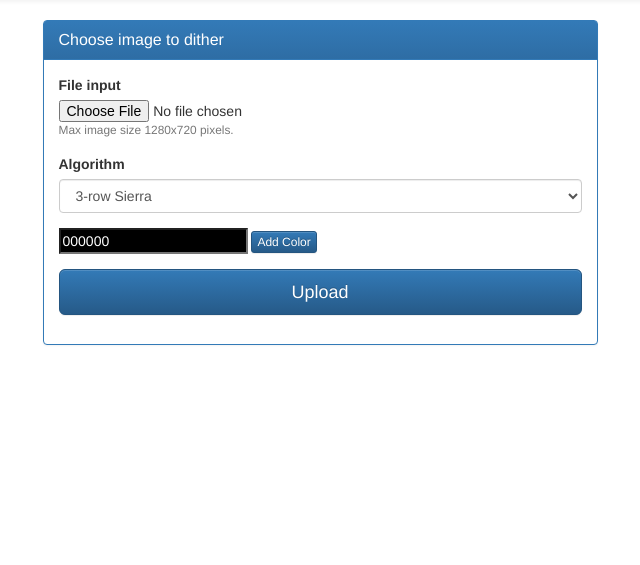
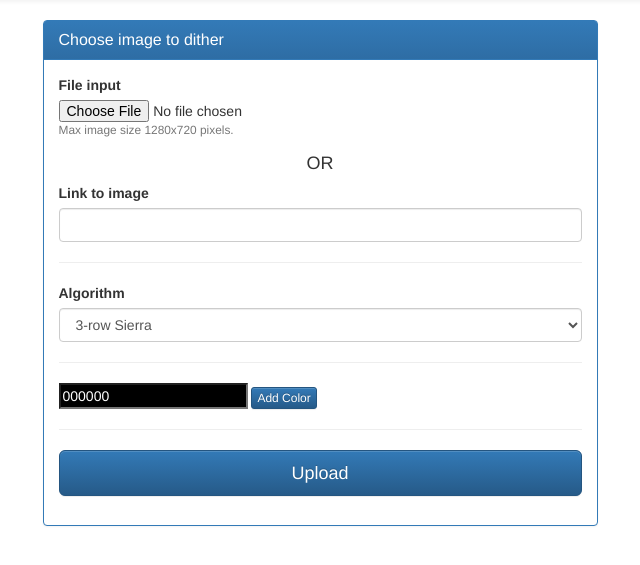
Before and after one commit to mohamed-essam/ditherer, a Flask app: page / in a window 1280 px wide. Shown: the part 52-617 px from the top of the page, without its empty margins (320-960 px from the left). Run offline with Flask 2, Linux system fonts and the light colour scheme; some libraries are stand-ins or nearby versions.

```diff
--- a/api/templates/upload.html
+++ b/api/templates/upload.html
@@ -14,6 +14,8 @@
     <script src="https://maxcdn.bootstrapcdn.com/bootstrap/3.3.7/js/bootstrap.min.js" integrity="sha384-Tc5IQib027qvyjSMfHjOMaLkfuWVxZxUPnCJA7l2mCWNIpG9mGCD8wGNIcPD7Txa" crossorigin="anonymous"></script>
 
     <script src="/js/jscolor.js"></script>
+
+    <title>Ditherer</title>
 
     <script type="text/javascript">
     function hexToRgb(hex) {
@@ -33,12 +35,15 @@
         });
 
         $("#uploadButton").click(function(){
-          if($("#fileUpload")[0].files.length == 0){
+          if($("#fileUpload")[0].files.length == 0 && $("#file-link").val() == ""){
             $("#file-alert").html("No file selected!");
             $("#file-alert").fadeIn(200);
             return;
           }
-          var file = $("#fileUpload")[0].files[0];
+          var file = null;
+          var link = "";
+          if($("#fileUpload")[0].files.length != 0){
+            file = $("#fileUpload")[0].files[0];
             var fileType = file["type"];
             var ValidImageTypes = ["image/gif", "image/jpeg", "image/png"];
             if ($.inArray(fileType, ValidImageTypes) < 0) {
@@ -46,10 +51,16 @@
               $("#file-alert").fadeIn(200);
               return;
             }
+          }
+          else
+            link = $("#file-link").val();
           $("#file-alert").fadeOut(200);
           $("#img-object").attr("style", "width: 100%; display:none").attr("src", "");
           var fd = new FormData();
+          if(file != null)
             fd.append("file", $("#fileUpload")[0].files[0]);
+          else
+            fd.append("link", link);
           fd.append("base64", "True");
           var colors = '[';
           $("#colors-container").children().each(function(){
@@ -96,7 +107,7 @@
           });
           if(rgb != null){
             bgr = "rgb(" + (255-ret.r) + "," + (255-ret.g) + "," + (255-ret.b) + ")";
-            $("#colors-container").append("<button style=\"font-family: Courier; border-color: " + bgr + "; margin: 2; display: none; background-color: " + $("#color-value").val() + "\" value = \"" + rgb + "\"type=\"button\" class=\"btn btn-labeled\"><span class=\"btn-label\"><i class=\"glyphicon glyphicon-remove\"></i></span>#" + $("#color-value").val() + "</button>");
+            $("#colors-container").append("<button style=\"font-family: Courier; border-color: " + bgr + "; margin: 2; display: none; background-color: " + $("#color-value").val() + "\" value = \"" + rgb + "\"type=\"button\" class=\"btn btn-labeled\"><span class=\"btn-label\"><i class=\"glyphicon glyphicon-remove\"></i></span>#" + $("#color-value").val().toUpperCase() + "</button>");
             $($("#colors-container").children().last()).on("click", function(){
               $this = $(this);
               $(this).fadeOut({queue:false, complete:function(){$this.remove();}});
@@ -124,15 +135,19 @@
               <h3 class="panel-title">Choose image to dither</h3>
             </div>
             <div class="panel-body">
-              <div class="alert alert-danger" style="display:none;" id="file-alert">
-
-              </div>
+              <div class="alert alert-danger" style="display:none;" id="file-alert"></div>
               <form action="#" method=post enctype=multipart/form-data id="upload-form">
                 <div class="form-group">
                   <label for="fileUpload">File input</label>
                   <input type=file name=file id="fileUpload" class="form-control-file" accept="image/*">
                   <small id="fileHelp" class="form-text text-muted">Max image size 1280x720 pixels.</small>
                 </div>
+                <h4 style="text-align:center">OR</h4>
+                <div class="form-group">
+                  <label for="file-link">Link to image</label>
+                  <input id="file-link" class="form-control">
+                </div>
+                <hr/>
                 <div class="form-group">
                   <label for="algorithmSelect">Algorithm</label>
                   <select class="form-control" id="algorithm-select" name=algorithm>
@@ -146,12 +161,14 @@
                     <option value=7>Floyd Steinberg</option>
                   </select>
                 </div>
+                <hr/>
                 <div class="form-group">
                   <input class="jscolor" value="000000" id="color-value">
                   <button type="button" class="btn btn-xs btn-primary" id="add-color-button">Add Color</button>
                   <div id="colors-container">
                   </div>
                 </div>
+                <hr/>
                 <button type="button" class="btn btn-lg btn-primary btn-block" id="uploadButton" data-loading-text="<i class='fa fa-circle-o-notch fa-spin'></i> Processing Image">Upload</button>
                 <i class="fa fa-circle-o-notch fa-spin" id="spinner" style="display:none"></i>
               </form>
```
Lines whose indentation alone changed are shown as unchanged.
